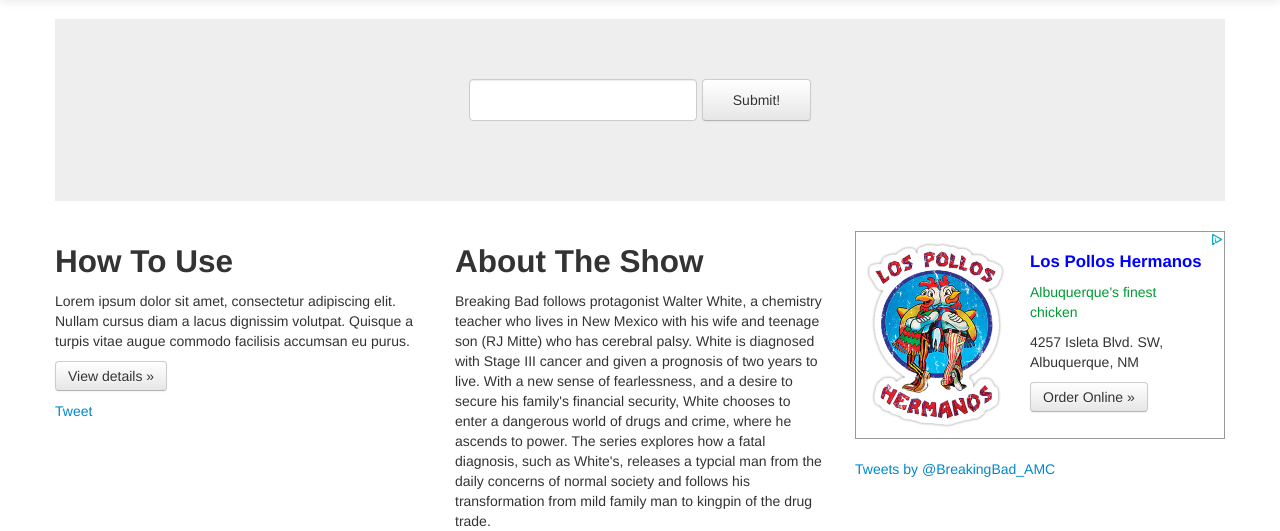
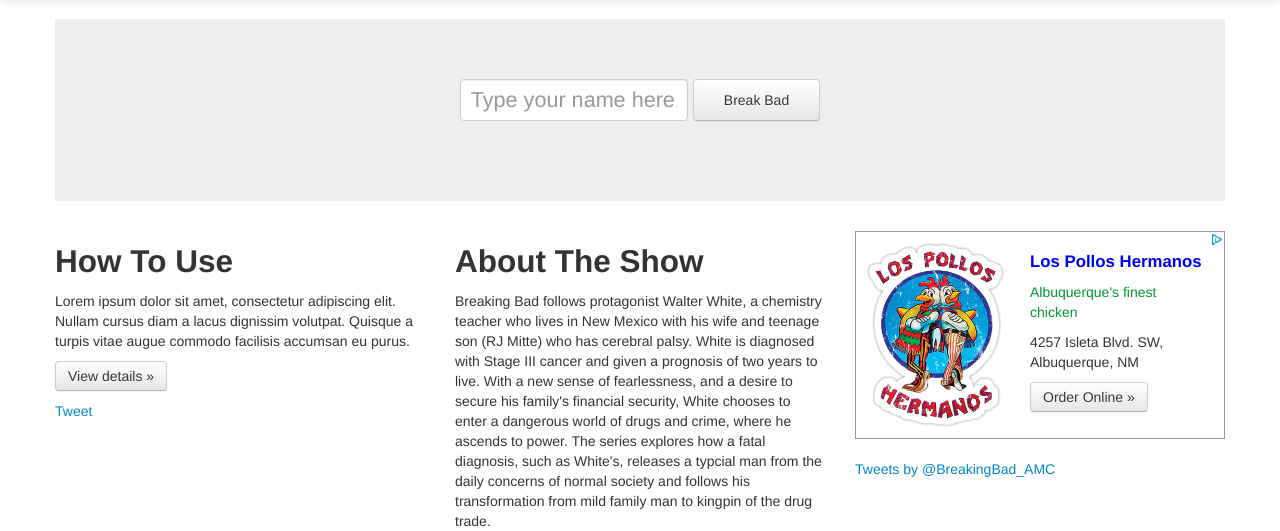
Before and after one commit to alwaysanirudh/breaking-bad-generator, a PHP site: page /apps/ in a window 1280 px wide. Shown: the part 41-572 px from the top of the page. Run offline with PHP 8.4, Linux system fonts and the light colour scheme; some libraries are stand-ins or nearby versions.

Commit message:
front end

```diff
--- a/css/style.css
+++ b/css/style.css
@@ -131,6 +131,7 @@
 .ad {
     padding:10px;
     border:1px solid #999;
+    line-height: 20px;
 }
 
 
--- a/header.php
+++ b/header.php
@@ -22,12 +22,14 @@
     <script src="js/backstretch.js"></script>
 
 
-<script>
-
-
-
-
-</script>
+<div id="fb-root"></div>
+<script>(function(d, s, id) {
+  var js, fjs = d.getElementsByTagName(s)[0];
+  if (d.getElementById(id)) return;
+  js = d.createElement(s); js.id = id;
+  js.src = "//connect.facebook.net/en_GB/all.js#xfbml=1&appId=345268938906294";
+  fjs.parentNode.insertBefore(js, fjs);
+}(document, 'script', 'facebook-jssdk'));</script>
 
 
     <!-- HTML5 shim, for IE6-8 support of HTML5 elements -->
@@ -56,7 +58,7 @@
               <ul class="nav pull-right">
                 <li class="sound-control"><a href="#" onclick="javascript:audio()"><img src="images/mute.png" width="30px" height="auto"></a></li>
 
-                <li class="social-links"><a href="http://make7meth.blogspot.co.uk/"><i class="icon-beaker"></i></a></li>
+                <li class="social-links"><a href="http://make7meth.blogspot.co.uk/" target="_blank"><i class="icon-beaker"></i></a></li>
 
               </ul>
           </div><!--/.nav-collapse -->
--- a/index.php
+++ b/index.php
@@ -12,8 +12,8 @@
     <!-- Main hero unit for a primary marketing message or call to action -->
       <div class="hero-unit">
         <form action="print.php" method="post">
-          <input type="text" name="name"/>
-          <input class="btn" type="submit" name="Submit" value="Submit!" />
+          <input type="text" name="name" placeholder="Type your name here..."/>
+          <input class="btn" type="submit" name="Submit" value="Break Bad" />
         </form>
       </div>
 
@@ -24,7 +24,8 @@
           <p>Lorem ipsum dolor sit amet, consectetur adipiscing elit. Nullam cursus diam a lacus dignissim volutpat. Quisque a turpis vitae augue commodo facilisis accumsan eu purus.</p>
           <p><a class="btn" href="#">View details &raquo;</a></p>
           <a href="https://twitter.com/share" class="twitter-share-button" data-via="kevin_howbrook" data-size="large" data-hashtags="breakmebad">Tweet</a>
-<script>!function(d,s,id){var js,fjs=d.getElementsByTagName(s)[0],p=/^http:/.test(d.location)?'http':'https';if(!d.getElementById(id)){js=d.createElement(s);js.id=id;js.src=p+'://platform.twitter.com/widgets.js';fjs.parentNode.insertBefore(js,fjs);}}(document, 'script', 'twitter-wjs');</script>
+          <script>!function(d,s,id){var js,fjs=d.getElementsByTagName(s)[0],p=/^http:/.test(d.location)?'http':'https';if(!d.getElementById(id)){js=d.createElement(s);js.id=id;js.src=p+'://platform.twitter.com/widgets.js';fjs.parentNode.insertBefore(js,fjs);}}(document, 'script', 'twitter-wjs');</script>
+          <div class="fb-like" data-href="http://localhost:8888/apps/breaking-bad-generator/index.php" data-send="true" data-width="300" data-show-faces="true"></div>
         </div>
         <div class="span4">
           <h2>About The Show</h2>
--- a/js/custom.js
+++ b/js/custom.js
@@ -12,8 +12,8 @@
 
 	//fades
  	$(function(){  // $(document).ready shorthand
-	  $('.pt').hide().delay(1000).fadeIn(2000).delay(100).fadeOut(5000);// fade in periodic table
-	  $('.meth').hide().fadeIn(2000).fadeOut(8000);// fade in periodic table
+	  $('.pt').hide().delay(1000).fadeIn(2000).delay(100).fadeOut(9000);// fade in periodic table
+	  $('.meth').hide().fadeIn(2000).fadeOut(18000);// fade in periodic table
 	  $('.element').hide().delay(2000).fadeIn(5000);// fade in the name
 	  $('.no-element').hide().fadeIn(20000); // fade in the none elements
 	});
@@ -33,7 +33,7 @@
 	    9000);
 
 	$('.meth img').animate({
-		width:'1000px',
+		width:'900px',
 	    height:'auto',},
 	    9000);
 
```
